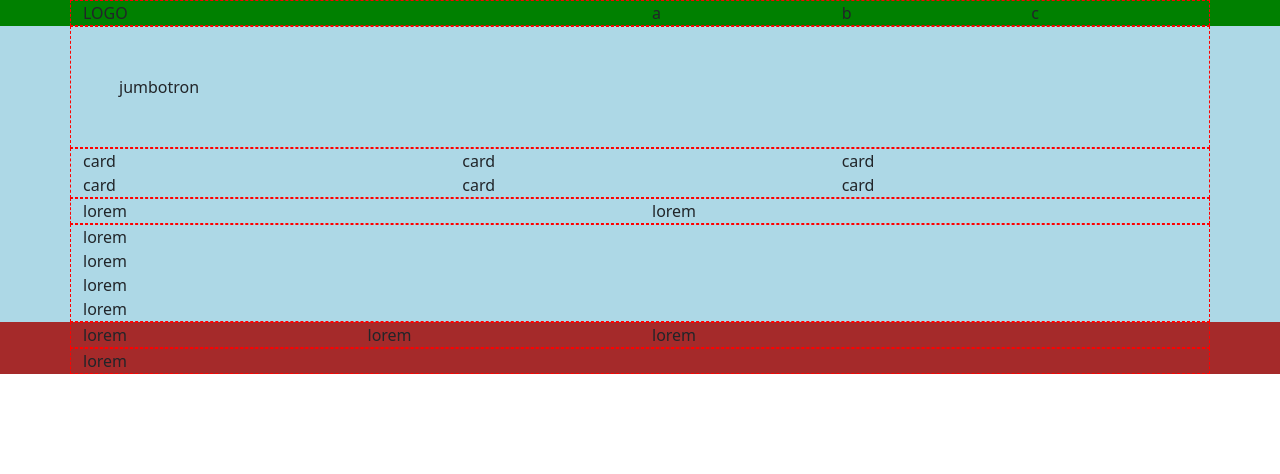
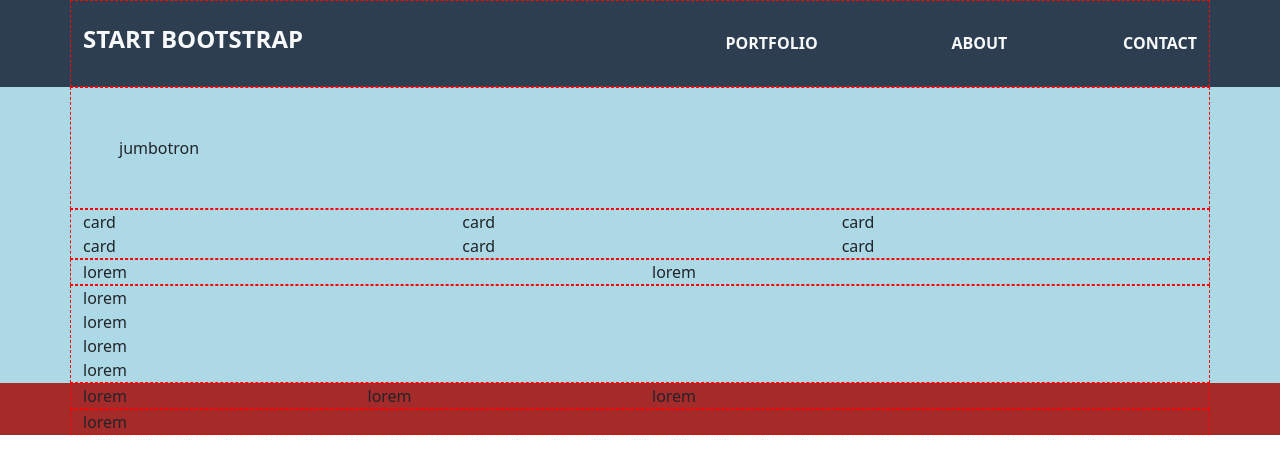
Before and after one commit to SalvatoreCapano/html-css-bootstrap-freelancer, a plain HTML site: page index.html in a window 1280 px wide. Drawn offline with nearby package versions, Linux system fonts and the light colour scheme.

Commit message:
Agg. stile header

```diff
--- a/css/style.css
+++ b/css/style.css
@@ -1,6 +1,6 @@
 /* temp */
 header {
-    background-color: green;
+    background-color: #2c3e50;
 }
 
 main {
@@ -14,3 +14,7 @@ footer {
 .container-sm {
     border: 1px dashed red;
 }
+
+#headerRight a {
+    text-decoration: none;
+}
--- a/index.html
+++ b/index.html
@@ -15,18 +15,52 @@
     <header>
         <div class="container-sm">
 
-            <div class="row">
+            <div class="row py-4">
 
-                <div class="col">LOGO</div>
+                <!-- logo -->
+                <div class="col-6 text-light text-uppercase align-self-center">
+                    <h1 class="fs-6 fw-bold d-block d-md-none">start bootstrap</h1>
+                    <h1 class="fs-4 fw-bold d-none d-md-block">start bootstrap</h1>
+                </div>
 
-                <div class="col">
+                <!-- nav-side -->
+                <div class="col-6 text-end align-self-center" id="headerRight">
                     <div class="row">
-                        <div class="col-sm-4 d-none d-sm-block">a</div>
-                        <div class="col-sm-4 d-none d-sm-block">b</div>
-                        <div class="col-sm-4 d-none d-sm-block">c</div>
-                        <div class="col-sm-4 d-block d-sm-none">menu</div>
-                    </div> <!-- /row -->
-                </div> <!-- /col -->
+
+                        <!-- nav elements -->
+                        <div class="col-xs-12 d-none d-md-block">
+                            <div class="row text-uppercase fw-bold">
+
+                                <div class="col-sm-4">
+                                    <a class="text-light" href="#">portfolio</a>
+                                </div>
+
+                                <div class="col-sm-4">
+                                    <a class="text-light" href="#">about</a>
+                                </div>
+
+                                <div class="col-sm-4">
+                                    <a class="text-light" href="#">contact</a>
+                                </div>
+
+                            </div>
+                        </div>
+
+                        <!-- menu -->
+                        <div class="col-xs-12 d-block d-md-none">
+                            MENU
+                            <!-- <nav class="navbar navbar-dark bg-dark">
+
+                                  <button class="navbar-toggler" type="button" data-bs-toggle="collapse" data-bs-target="#navbarToggleExternalContent" aria-controls="navbarToggleExternalContent" aria-expanded="false" aria-label="Toggle navigation">
+                                    <span class="navbar-toggler-icon"></span>
+                                  </button> -->
+
+                            </nav>
+
+                        </div>
+
+                    </div>
+                </div>
 
             </div> <!-- /row -->
 
```
